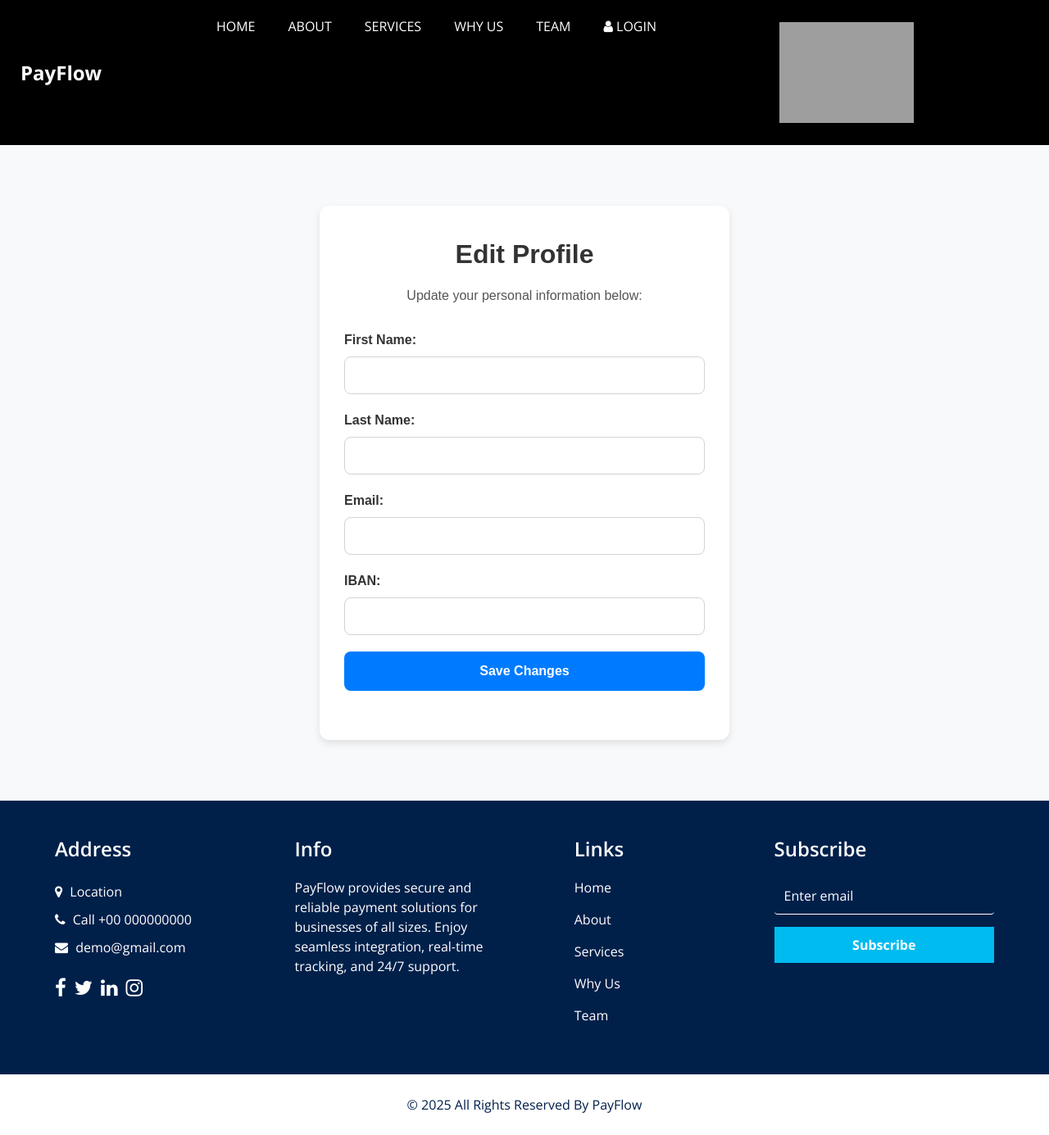
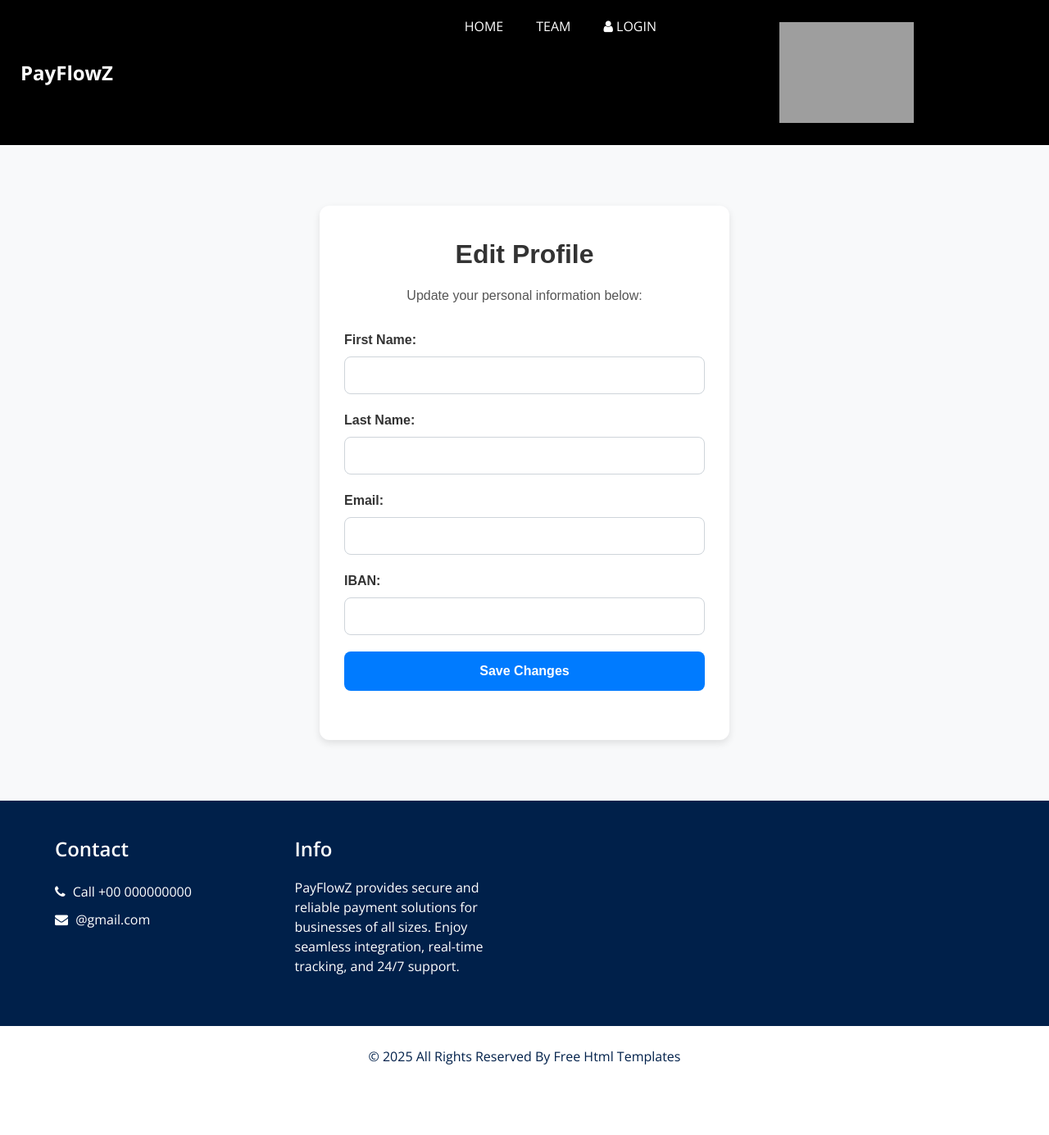
Before and after one commit to CrazyMonkey0/payment_gateway, a Django app: template backend/accounts/templates/accounts/edit_profile.html in a window 1280 px wide. Shown: the whole page at 82% size. After the commit the page ends 1299 px from the top, so only its background shows below. Run offline with Django 5.2, Linux system fonts and the light colour scheme; the template is opened without the code that fills it, so the values that code supplies are empty, except form fields; tables that the repository leaves empty hold one stand-in row (values such as "Sample post"); form fields are guessed from the names that the template uses; some libraries are stand-ins or nearby versions; grey boxes are pictures that could not be loaded.

```diff
--- a/backend/accounts/templates/base.html
+++ b/backend/accounts/templates/base.html
@@ -3,14 +3,12 @@
 
 <!DOCTYPE html>
 <html>
+    <!-- Template by HTML Design - https://html.design -->
 
     <head>
-        <!-- Basic -->
         <meta charset="utf-8" />
         <meta http-equiv="X-UA-Compatible" content="IE=edge" />
-        <!-- Mobile Metas -->
         <meta name="viewport" content="width=device-width, initial-scale=1, shrink-to-fit=no" />
-        <!-- Site Metas -->
         <meta name="keywords" content="" />
         <meta name="description" content="" />
         <meta name="author" content="" />
@@ -18,41 +16,34 @@
 
         <title>{% block title %}{% endblock %}</title>
 
-        <!-- bootstrap core css -->
         <link rel="stylesheet" type="text/css" href="{% static 'css/bootstrap.css' %}" />
         <link href="https://cdn.jsdelivr.net/npm/bootstrap@5.3.0-alpha1/dist/css/bootstrap.min.css" rel="stylesheet">
 
-        <!-- fonts style -->
         <link href="https://fonts.googleapis.com/css2?family=Roboto:wght@400;500;700;900&display=swap" rel="stylesheet">
 
-        <!--owl slider stylesheet -->
         <link rel="stylesheet" type="text/css"
             href="https://cdnjs.cloudflare.com/ajax/libs/OwlCarousel2/2.3.4/assets/owl.carousel.min.css" />
 
         <link href="https://cdnjs.cloudflare.com/ajax/libs/font-awesome/5.15.4/css/all.min.css" rel="stylesheet">
 
-        <!-- font awesome style -->
         <link href="{% static 'css/font-awesome.min.css' %}" rel="stylesheet" />
         <link href="{% static 'css/authorization.css' %}" rel="stylesheet" />
         {% block extra_css %}{% endblock %}
 
-        <!-- Custom styles for this template -->
         <link href="{% static 'css/style.css' %}" rel="stylesheet" />
 
 
-
-        <!-- responsive style -->
         <link href="{% static 'css/responsive.css' %}" rel="stylesheet" />
     </head>
 
     <body>
-        <!-- header section starts -->
+        <!-- header -->
         <header class="header_section">
             <div class="container-fluid">
                 <nav class="navbar navbar-expand-lg custom_nav-container">
-                    <a class="navbar-brand" href="/">
+                    <a class="navbar-brand" href="{% url 'dashboard' %}">
                         <span>
-                            PayFlow
+                            PayFlowZ
                         </span>
                     </a>
 
@@ -87,17 +78,8 @@
                             </li>
                             {% else %}
                             <li class="{% if section == 'home' %}nav-item active{% else %}nav-item{% endif %}">
-                                <a class="nav-link" href="/">{% trans "Home" %} <span
+                                <a class="nav-link" href="{% url 'dashboard' %}">{% trans "Home" %} <span
                                         class="sr-only">(current)</span></a>
-                            </li>
-                            <li class="{% if section == 'about' %}nav-item active{% else %}nav-item{% endif %}">
-                                <a class="nav-link" href="{% url 'about' %}">{% trans "About" %}</a>
-                            </li>
-                            <li class="{% if section == 'services' %}nav-item active{% else %}nav-item{% endif %}">
-                                <a class="nav-link" href="{% url 'services' %}">{% trans "Services" %}</a>
-                            </li>
-                            <li class="{% if section == 'why_us' %}nav-item active{% else %}nav-item{% endif %}">
-                                <a class="nav-link" href="{% url 'why_us' %}">{% trans "Why Us" %}</a>
                             </li>
                             <li class="{% if section == 'team' %}nav-item active{% else %}nav-item{% endif %}">
                                 <a class="nav-link" href="{% url 'team' %}">{% trans "Team" %}</a>
@@ -173,79 +155,40 @@
                 <div class="row">
                     <div class="col-md-6 col-lg-3 info_col">
                         <div class="info_contact">
-                            <h4>{% trans "Address" %}</h4>
+                            <h4>{% trans "Contact" %}</h4>
                             <div class="contact_link_box">
-                                <a href="">
-                                    <i class="fa fa-map-marker" aria-hidden="true"></i>
-                                    <span>{% trans "Location" %}</span>
-                                </a>
                                 <a href="">
                                     <i class="fa fa-phone" aria-hidden="true"></i>
                                     <span>{% trans "Call +00 000000000" %}</span>
                                 </a>
                                 <a href="">
                                     <i class="fa fa-envelope" aria-hidden="true"></i>
-                                    <span>{% trans "demo@gmail.com" %}</span>
+                                    <span>{% trans "@gmail.com" %}</span>
                                 </a>
                             </div>
                         </div>
-                        <div class="info_social">
-                            <a href="">
-                                <i class="fa fa-facebook" aria-hidden="true"></i>
-                            </a>
-                            <a href="">
-                                <i class="fa fa-twitter" aria-hidden="true"></i>
-                            </a>
-                            <a href="">
-                                <i class="fa fa-linkedin" aria-hidden="true"></i>
-                            </a>
-                            <a href="">
-                                <i class="fa fa-instagram" aria-hidden="true"></i>
-                            </a>
-                        </div>
+
                     </div>
                     <div class="col-md-6 col-lg-3 info_col">
                         <div class="info_detail">
                             <h4>{% trans "Info" %}</h4>
-                            <p>{% trans "PayFlow provides secure and reliable payment solutions for businesses of all sizes. Enjoy seamless integration, real-time tracking, and 24/7 support." %}
+                            <p>{% trans "PayFlowZ provides secure and reliable payment solutions for businesses of all sizes. Enjoy seamless integration, real-time tracking, and 24/7 support." %}
                             </p>
                         </div>
-                    </div>
-
-                    <div class="col-md-6 col-lg-2 mx-auto info_col">
-                        <div class="info_link_box">
-                            <h4>{% trans "Links" %}</h4>
-                            <div class="info_links">
-                                <a class="active" href="index.html">{% trans "Home" %}</a>
-                                <a href="about.html">{% trans "About" %}</a>
-                                <a href="service.html">{% trans "Services" %}</a>
-                                <a href="why.html">{% trans "Why Us" %}</a>
-                                <a href="team.html">{% trans "Team" %}</a>
-                            </div>
-                        </div>
-                    </div>
-                    <div class="col-md-6 col-lg-3 info_col ">
-                        <h4>{% trans "Subscribe" %}</h4>
-                        <form action="#">
-                            <input type="text" placeholder="{% trans 'Enter email' %}" />
-                            <button type="submit">{% trans "Subscribe" %}</button>
-                        </form>
                     </div>
                 </div>
             </div>
         </section>
         <!-- end info section -->
 
-        <!-- footer section -->
         <section class="footer_section">
             <div class="container">
                 <p>
-                    &copy; <span id="displayYear"></span> {% trans "All Rights Reserved By" %}
-                    <a href="/">PayFlow</a>
+                    &copy; <span id="displayYear"></span> All Rights Reserved By
+                    <a href="https://html.design/">Free Html Templates</a>
                 </p>
             </div>
         </section>
-        <!-- footer section -->
 
         <!-- jQuery -->
         <script type="text/javascript" src="{% static 'js/jquery-3.4.1.min.js' %}"></script>
```
